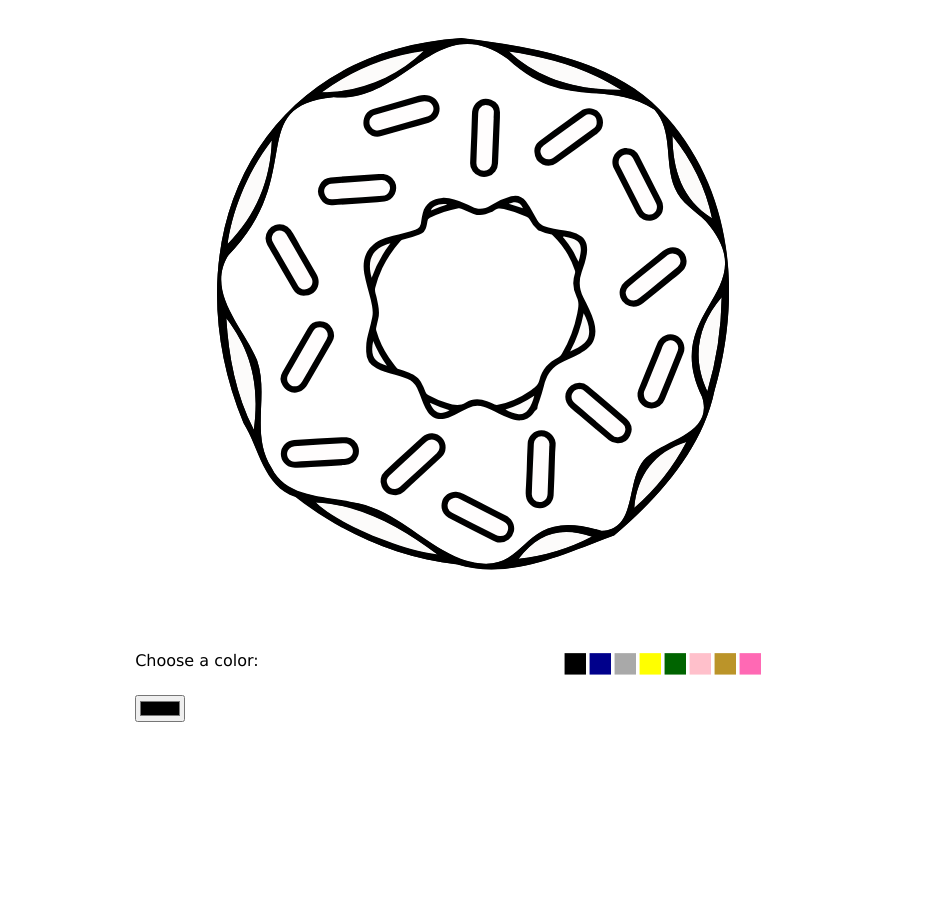
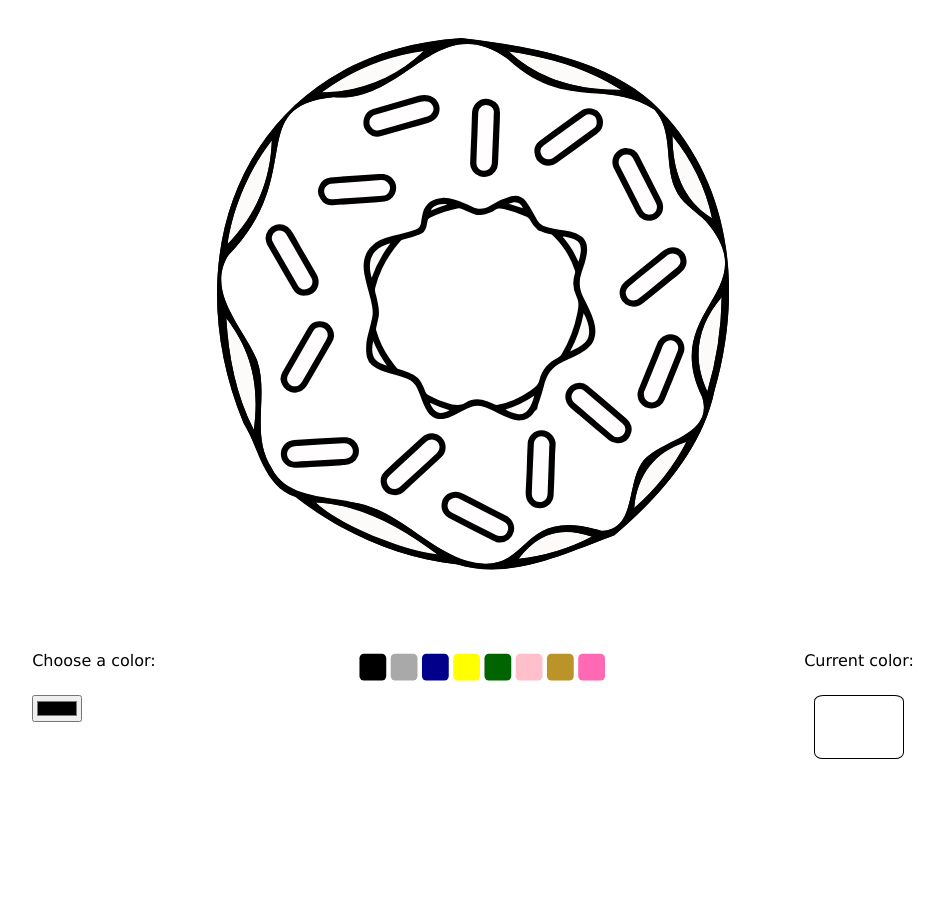
Before and after one commit to rachelhdvo0727/12c-01-02--coloring-Book, a plain HTML site: page index.html in a window 1280 px wide. Shown: the whole page, without its empty margins (167-1110 px from the left). Drawn offline with Linux system fonts and the light colour scheme.

Commit message:
added currentcolor + styling svg

```diff
--- a/index.html
+++ b/index.html
@@ -15,18 +15,21 @@
             <label for="color">Choose a color: </label>
             <br>
             <input type="color" name="colorwheel" id="colorwheel">
-            <div class="chosen"></div>
         </div>
-        <svg  width="250" height="250" viewBox="0 0 350 350">
-        <rect class="color1 box" x="5" y="3" width="30" height="30" fill="black"/>
-       <rect class="color2 box"  x="40"y="3" width="30" height="30" fill="darkblue"/>
-       <rect class="color3 box"  x="75" y="3"width="30" height="30"fill="darkgray"/>
-       <rect class="color4 box"  x="110" y="3" width="30" height="30" fill="yellow"/>
-        <rect class="color5 box"  x="145" y="3" width="30" height="30" fill="darkgreen"/>
-        <rect class="color6 box" x="180" y="3" width="30" height="30" fill="pink"/>
-        <rect class="color7 box" x="215" y="3" width="30" height="30" fill="rgb(187, 148, 41)"/>
-      <rect class="color8 box" x="250" y="3" width="30" height="30" fill="hotpink"/>
+        <svg  width="250" height="250" viewBox="0 0 280 280">
+        <rect class="color1 box" x="5" y="3" rx="5" ry="5" width="30" height="30" fill="black"/>
+       <rect class="color2 box"  x="40"y="3" rx="5" ry="5" width="30" height="30" fill="darkgray"/>
+       <rect class="color3 box"  x="75" y="3" rx="5" ry="5" width="30" height="30"fill=" darkblue"/>
+       <rect class="color4 box"  x="110" y="3" rx="5" ry="5" width="30" height="30" fill="yellow"/>
+        <rect class="color5 box"  x="145" y="3" rx="5" ry="5" width="30" height="30" fill="darkgreen"/>
+        <rect class="color6 box" x="180" y="3" rx="5" ry="5" width="30" height="30" fill="pink"/>
+        <rect class="color7 box" x="215" y="3" rx="5" ry="5" width="30" height="30" fill="rgb(187, 148, 41)"/>
+      <rect class="color8 box" x="250" y="3" rx="5" ry="5" width="30" height="30" fill="hotpink"/>
     </svg>
+    <div class="currentcolor">
+        <label for="currentcolor">Current color: </label>
+        <div class="colorbox"></div>
+    </div>
     </section>
 
     <!-- Display the chosen color -->
```
